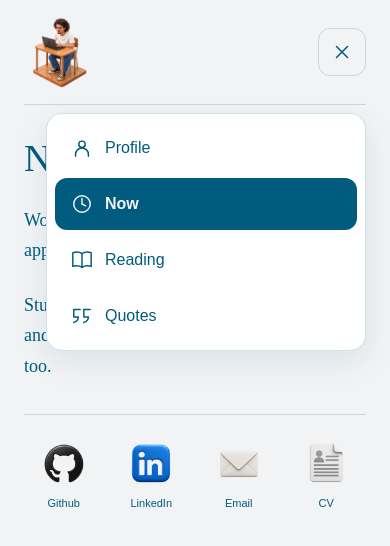
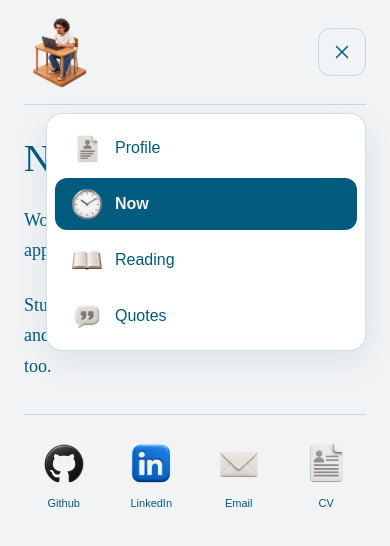
Before and after one commit to AlbertoNessi/myblog, a Django app: page /now in a window 390 px wide, after a click that opens the changed part. Shown: the top 546 px of the page. Run offline with Django 5.2, Linux system fonts and the light colour scheme.

Commit message:
feat(blog): add image icons to desktop and mobile navigation
Replace section SVGs with the supplied Profile, Now, Reading and Quotes images. Align menu icons at 32px and preserve spacing in short desktop windows.

```diff
--- a/blog/static/blog/css/style.css
+++ b/blog/static/blog/css/style.css
@@ -430,7 +430,9 @@ ol{
 }
 
 .section-navigation a {
-	display: block;
+	display: flex;
+	align-items: center;
+	gap: 12px;
 	padding-block: 0.25rem;
 	font-size: calc(1rem + 3px);
 	line-height: 1.2;
@@ -462,8 +464,15 @@ ol{
 	outline-offset: 4px;
 }
 
+.section-icon {
+	display: block;
+	width: 32px;
+	height: 32px;
+	flex: 0 0 32px;
+	object-fit: contain;
+}
+
 .mobile-section-title,
-.section-icon,
 .menu-toggle {
 	display: none;
 }
@@ -590,6 +599,11 @@ ol{
 }
 
 @media (min-width: 901px) and (max-height: 650px) {
+	/* Keep the menu clear of the contact links in short windows. */
+	.section-navigation li {
+		padding-block: 0;
+	}
+
 	.social-buttons {
 		gap: 2px;
 		margin-top: 12px;
@@ -745,9 +759,6 @@ ol{
 	}
 
 	.section-navigation a {
-		display: flex;
-		align-items: center;
-		gap: 12px;
 		min-height: 52px;
 		padding: 0 16px;
 		border-radius: 12px;
@@ -772,17 +783,6 @@ ol{
 
 	.section-navigation a:focus-visible {
 		outline-offset: -3px;
-	}
-
-	.section-icon {
-		display: block;
-		width: 22px;
-		height: 22px;
-		fill: none;
-		stroke: currentColor;
-		stroke-width: 1.6;
-		stroke-linecap: round;
-		stroke-linejoin: round;
 	}
 
 	.section-content {
--- a/blog/templates/blog/base.html
+++ b/blog/templates/blog/base.html
@@ -10,7 +10,7 @@
 		<title>{% block title %}Alberto Nessi {% endblock %}</title>
 
 		{# Use a new CSS URL so browsers do not reuse the old mobile layout. #}
-		<link rel="stylesheet" href="{% static 'blog/css/style.css' %}?v=social-icons-48-20261019">
+		<link rel="stylesheet" href="{% static 'blog/css/style.css' %}?v=menu-icons-all-20261019">
 
 	</head>
 	<body class="{% block body_class %}{% endblock %}">
--- a/blog/templates/blog/section_layout.html
+++ b/blog/templates/blog/section_layout.html
@@ -18,19 +18,19 @@
 				<nav class="section-navigation" id="section-navigation" aria-label="Sections">
 					<ul>
 						<li><a id="section-link-index" href="{% url 'index' %}"{% if request.resolver_match.url_name == 'index' %} aria-current="page"{% endif %}>
-							<svg class="section-icon" viewBox="0 0 24 24" aria-hidden="true" focusable="false"><circle cx="12" cy="8" r="3.5"/><path d="M5 21v-2a7 7 0 0 1 14 0v2"/></svg>
+							<img class="section-icon" src="{% static 'blog/images/menu-profile.png' %}" alt="" width="1309" height="1201">
 							<span>Profile</span>
 						</a></li>
 						<li><a id="section-link-now" href="{% url 'now' %}"{% if request.resolver_match.url_name == 'now' %} aria-current="page"{% endif %}>
-							<svg class="section-icon" viewBox="0 0 24 24" aria-hidden="true" focusable="false"><circle cx="12" cy="12" r="9"/><path d="M12 6v6l4 2"/></svg>
+							<img class="section-icon" src="{% static 'blog/images/menu-now.png' %}" alt="" width="1254" height="1254">
 							<span>Now</span>
 						</a></li>
 						<li><a id="section-link-reading" href="{% url 'reading' %}"{% if request.resolver_match.url_name == 'reading' %} aria-current="page"{% endif %}>
-							<svg class="section-icon" viewBox="0 0 24 24" aria-hidden="true" focusable="false"><path d="M12 5C9 3 5 3 2 4v15c3-1 7-1 10 1 3-2 7-2 10-1V4c-3-1-7-1-10 1Zm0 0v15"/></svg>
+							<img class="section-icon" src="{% static 'blog/images/menu-reading.png' %}" alt="" width="1536" height="1024">
 							<span>Reading</span>
 						</a></li>
 						<li><a id="section-link-quotes" href="{% url 'quotes' %}"{% if request.resolver_match.url_name == 'quotes' %} aria-current="page"{% endif %}>
-							<svg class="section-icon" viewBox="0 0 24 24" aria-hidden="true" focusable="false"><path d="M10 5H3v8h5c0 3-2 5-5 6M21 5h-7v8h5c0 3-2 5-5 6"/></svg>
+							<img class="section-icon" src="{% static 'blog/images/menu-quotes.png' %}" alt="" width="1278" height="1230">
 							<span>Quotes</span>
 						</a></li>
 					</ul>
```
Also changed, not shown: blog/static/blog/images/menu-now.png (added), blog/static/blog/images/menu-profile.png (added), blog/static/blog/images/menu-quotes.png (added), blog/static/blog/images/menu-reading.png (added).
